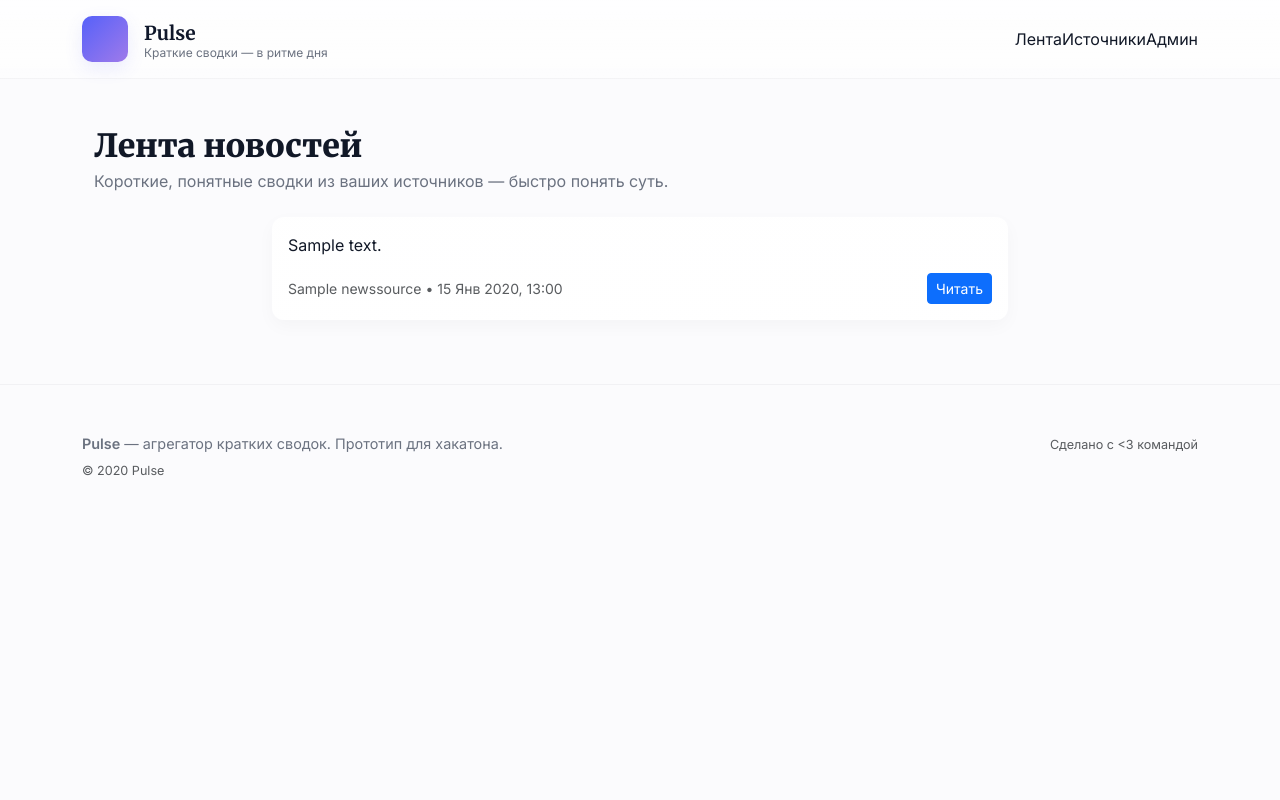
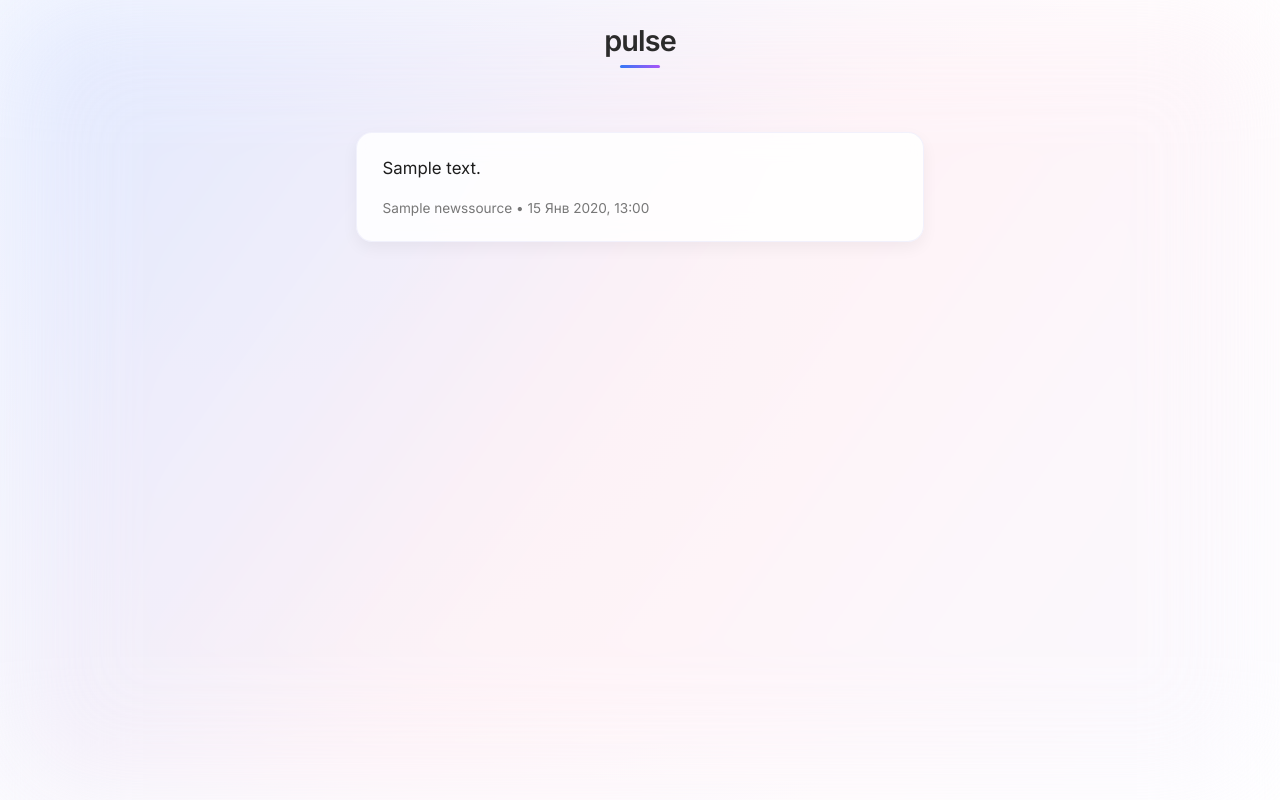
Before and after one commit to give-me-goodness/cringovoe_nazvanie, a Django app: template newsagg/aggregator/templates/aggregator/news_list.html in a window 1280 px wide. Run offline with Django 4.2, Linux system fonts and the light colour scheme; tables that the repository leaves empty hold one stand-in row (values such as "Sample post"); the template is opened without the code that fills it: values that come from a table or form of the project are taken from there, most other values are stand-ins (such as "Sample title", 1, 10 or a date in 2020); some libraries are stand-ins or nearby versions.

Commit message:
прото визуал но без айдентики

```diff
--- /dev/null
+++ b/newsagg/aggregator/static/aggregator/css/site.css
@@ -0,0 +1,147 @@
+/* Общий стиль */
+body {
+  font-family: 'Inter', sans-serif;
+  color: #222;
+  background: radial-gradient(circle at 20% 20%, #f4f7ff 0%, #ffffff 70%);
+  min-height: 100vh;
+  overflow-x: hidden;
+  position: relative;
+}
+
+.gradient-bg {
+  position: fixed;
+  inset: 0;
+  background: linear-gradient(125deg, #d9e4ff, #fff0f5, #f9f9ff);
+  opacity: 0.8;
+  z-index: -1;
+  filter: blur(60px);
+}
+
+/* Логотип / шапка */
+.site-header .logo {
+  font-weight: 600;
+  font-size: 1.8rem;
+  letter-spacing: -0.03em;
+  color: #2b2b2b;
+  position: relative;
+}
+
+.site-header .logo::after {
+  content: "";
+  display: block;
+  margin: 0.4rem auto 0;
+  width: 40px;
+  height: 3px;
+  border-radius: 2px;
+  background: linear-gradient(90deg, #3478f6, #a855f7);
+}
+
+/* Основная колонка */
+.feed-container {
+  max-width: 600px;
+  margin: 2rem auto;
+  padding: 0 1rem 5rem;
+}
+
+/* Карточки */
+.news-feed {
+  display: flex;
+  flex-direction: column;
+  gap: 1.2rem;
+}
+
+.news-card {
+  background: rgba(255, 255, 255, 0.85);
+  backdrop-filter: blur(12px);
+  border-radius: 16px;
+  padding: 1.4rem 1.6rem;
+  box-shadow: 0 6px 16px rgba(0, 0, 0, 0.05);
+  transition: all 0.25s ease;
+  cursor: pointer;
+  border: 1px solid rgba(230, 230, 250, 0.5);
+}
+
+.news-card:hover {
+  transform: translateY(-4px);
+  box-shadow: 0 10px 20px rgba(0,0,0,0.08);
+  border-color: rgba(140, 140, 255, 0.3);
+}
+
+.news-card .summary {
+  font-size: 1.05rem;
+  line-height: 1.6;
+  color: #1e1e1e;
+}
+
+.news-card .meta {
+  display: block;
+  margin-top: 0.6rem;
+  font-size: 0.85rem;
+  color: #777;
+}
+
+/* Полный текст новости */
+.news-full h2 {
+  font-size: 1.3rem;
+  font-weight: 600;
+  margin-bottom: 0.5rem;
+}
+
+.news-full .meta {
+  color: #999;
+  font-size: 0.9rem;
+}
+
+.news-full .content {
+  margin-top: 1.2rem;
+  line-height: 1.7;
+  font-size: 1rem;
+  color: #333;
+}
+
+.read-more {
+  text-decoration: none;
+  font-weight: 500;
+  background: linear-gradient(90deg, #3478f6, #a855f7);
+  color: white;
+  padding: 0.6rem 1rem;
+  border-radius: 8px;
+  transition: opacity 0.2s;
+}
+
+.read-more:hover {
+  opacity: 0.85;
+}
+
+/* Скролл */
+html {
+  scroll-behavior: smooth;
+}
+
+::-webkit-scrollbar {
+  width: 8px;
+}
+::-webkit-scrollbar-thumb {
+  background: linear-gradient(180deg, #a6b8ff, #d3a6ff);
+  border-radius: 10px;
+}
+
+/* Тёмная тема */
+@media (prefers-color-scheme: dark) {
+  body {
+    color: #eee;
+    background: radial-gradient(circle at 10% 10%, #141414 0%, #1b1b1b 70%);
+  }
+  .gradient-bg {
+    background: linear-gradient(145deg, #1a1a2e, #302f4d);
+    opacity: 0.6;
+  }
+  .news-card {
+    background: rgba(28, 28, 40, 0.8);
+    border-color: rgba(255,255,255,0.05);
+  }
+  .news-card .summary { color: #f3f3f3; }
+  .news-card .meta { color: #999; }
+  .read-more { background: linear-gradient(90deg, #5b8cff, #d68cff); }
+  .logo { color: #f3f3f3; }
+}
--- a/newsagg/aggregator/static/css/site.css
+++ /dev/null
@@ -1,97 +0,0 @@
-:root{
-  --accent: #5661f9;      /* мягкий фиолетово-синий */
-  --muted: #6b7280;       /* нейтральный серый */
-  --bg: #fbfbfd;          /* очень светлый фон */
-  --card-bg: #ffffff;
-  --max-width: 880px;
-  --radius: 12px;
-}
-
-/* общие */
-body.site-bg{
-  background: var(--bg);
-  font-family: "Inter", system-ui, -apple-system, "Segoe UI", Roboto, "Helvetica Neue", Arial;
-  color: #111827;
-  -webkit-font-smoothing:antialiased;
-  -moz-osx-font-smoothing:grayscale;
-}
-
-/* header */
-.site-header{
-  background: linear-gradient(180deg, rgba(255,255,255,0.8), rgba(255,255,255,0.6));
-  border-bottom: 1px solid rgba(15,23,42,0.04);
-}
-.brand-title{
-  font-family: "Merriweather", serif;
-  font-weight: 700;
-  font-size: 1.2rem;
-  color: #0f172a;
-  text-decoration: none;
-}
-.brand-sub{
-  font-size: 0.75rem;
-  color: var(--muted);
-  line-height:1;
-}
-
-/* логомарк */
-.logo-mark{
-  width:46px;
-  height:46px;
-  background: linear-gradient(135deg, var(--accent), #9f7aea);
-  border-radius:10px;
-  box-shadow: 0 6px 18px rgba(88,100,250,0.12);
-}
-
-/* hero */
-.hero-title{
-  font-family: "Merriweather", serif;
-  font-weight: 900;
-  font-size: 2rem;
-  margin-bottom: 0.25rem;
-}
-.hero-lead{
-  color: var(--muted);
-  margin-bottom: 0.75rem;
-}
-
-/* cards / list */
-.news-item{
-  border: 0;
-  border-radius: var(--radius);
-  background: linear-gradient(180deg, rgba(255,255,255,0.9), rgba(255,255,255,0.95));
-  box-shadow: 0 6px 18px rgba(15,23,42,0.03);
-}
-.news-summary{
-  color: #111827;
-  font-size: 1rem;
-  line-height: 1.5;
-  margin-bottom: 0.5rem;
-}
-.news-item .meta { color: var(--muted); }
-
-/* modal content */
-.news-title{
-  font-family: "Merriweather", serif;
-  margin-bottom: 0.25rem;
-  font-size: 1.4rem;
-}
-.news-content{
-  color: #111827;
-  font-size: 1rem;
-  line-height: 1.7;
-}
-.modal-body{ padding: 1.5rem; }
-
-/* footer */
-.site-footer{
-  border-top: 1px solid rgba(15,23,42,0.04);
-  color: var(--muted);
-  font-size: 0.9rem;
-}
-
-/* адаптив */
-@media (max-width: 767px){
-  .hero-title{ font-size: 1.4rem; }
-  .logo-mark{ width:40px; height:40px; }
-}
--- a/newsagg/aggregator/templates/aggregator/news_list.html
+++ b/newsagg/aggregator/templates/aggregator/news_list.html
@@ -1,59 +1,27 @@
 {% extends "base.html" %}
-{% load static %}
-{% block title %}Лента — Pulse{% endblock %}
+{% block title %}pulse{% endblock %}
 
 {% block content %}
-<div class="hero mb-4">
-  <div class="container">
-    <h1 class="hero-title">Лента новостей</h1>
-    <p class="hero-lead">Короткие, понятные сводки из ваших источников — быстро понять суть.</p>
-  </div>
-</div>
-
-<div class="row justify-content-center">
-  <div class="col-lg-8">
-    <div class="list-stack">
+<div class="news-feed">
   {% for item in news %}
-      <article class="news-item card mb-3">
-        <div class="card-body d-flex flex-column">
-          <!-- В ленте показываем только summary -->
-          <p class="news-summary mb-3">{{ item.summary }}</p>
-
-          <div class="d-flex justify-content-between align-items-center mt-auto">
-            <div class="meta text-muted small">
-              {{ item.source.name }} • {{ item.published_date|date:"d M Y, H:i" }}
-            </div>
-            <div>
-              <button class="btn btn-sm btn-primary"
+  <article class="news-card"
            hx-get="{% url 'news_detail_card' item.id %}"
            hx-target="#modal-body"
            hx-trigger="click"
            data-bs-toggle="modal"
            data-bs-target="#newsModal">
-                Читать
-              </button>
-            </div>
-          </div>
-        </div>
+    <p class="summary">{{ item.summary }}</p>
+    <span class="meta">{{ item.source.name }} • {{ item.published_date|date:"d M Y, H:i" }}</span>
   </article>
   {% empty %}
-        <div class="card"><div class="card-body">Новостей пока нет</div></div>
+    <div class="text-center text-muted py-5">Пока новостей нет</div>
   {% endfor %}
 </div>
-  </div>
-</div>
 
-<!-- Модалка (Bootstrap) -->
 <div class="modal fade" id="newsModal" tabindex="-1" aria-hidden="true">
   <div class="modal-dialog modal-lg modal-dialog-centered">
     <div class="modal-content">
-      <div class="modal-header border-0">
-        <h5 class="modal-title">Новость</h5>
-        <button type="button" class="btn-close" data-bs-dismiss="modal" aria-label="Закрыть"></button>
-      </div>
-      <div class="modal-body" id="modal-body">
-        <!-- htmx сюда вставит news_card.html -->
-      </div>
+      <div class="modal-body" id="modal-body"></div>
     </div>
   </div>
 </div>
--- a/newsagg/templates/base.html
+++ b/newsagg/templates/base.html
@@ -2,62 +2,27 @@
 <!DOCTYPE html>
 <html lang="ru">
   <head>
-  <meta charset="utf-8">
-  <title>{% block title %}Pulse — Лента{% endblock %}</title>
-  <meta name="viewport" content="width=device-width,initial-scale=1">
+    <meta charset="UTF-8" />
+    <meta name="viewport" content="width=device-width, initial-scale=1">
+    <title>{% block title %}pulse{% endblock %}</title>
 
-  <!-- Google Fonts: Merriweather (headings) + Inter (body) -->
-  <link href="https://fonts.googleapis.com/css2?family=Inter:wght@300;400;600&family=Merriweather:wght@700;900&display=swap" rel="stylesheet">
-
-  <!-- Bootstrap CSS -->
+    <!-- Шрифт и стили -->
+    <link href="https://fonts.googleapis.com/css2?family=Inter:wght@400;500;600&display=swap" rel="stylesheet">
     <link href="https://cdn.jsdelivr.net/npm/bootstrap@5.3.2/dist/css/bootstrap.min.css" rel="stylesheet">
-
-  <!-- Custom CSS -->
+    <script src="https://unpkg.com/htmx.org@1.9.10"></script>
     <link href="{% static 'aggregator/css/site.css' %}" rel="stylesheet">
-
-  <!-- htmx -->
-  <script src="https://unpkg.com/htmx.org@1.9.10"></script>
-  <!-- Bootstrap JS (для модалок) -->
-  <script src="https://cdn.jsdelivr.net/npm/bootstrap@5.3.2/dist/js/bootstrap.bundle.min.js"></script>
-  {% block head_extra %}{% endblock %}
   </head>
-<body class="site-bg">
-
-<header class="site-header py-3">
-  <div class="container d-flex align-items-center justify-content-between">
-    <div class="brand d-flex align-items-center">
-      <div class="logo-mark" aria-hidden="true"></div>
-      <div class="ms-3">
-        <a href="{% url 'news_list' %}" class="brand-title">Pulse</a>
-        <div class="brand-sub">Краткие сводки — в ритме дня</div>
-      </div>
-    </div>
-    <nav class="nav-links d-none d-md-flex">
-      <a href="#" class="nav-link">Лента</a>
-      <a href="#" class="nav-link">Источники</a>
-      <a href="/admin/" class="nav-link">Админ</a>
-    </nav>
-    <button class="btn btn-outline-primary d-md-none" type="button" data-bs-toggle="collapse" data-bs-target="#mobileNav">Меню</button>
-  </div>
+  <body>
+    <header class="site-header text-center py-4">
+      <h1 class="logo">pulse</h1>
     </header>
 
-<main class="container site-main py-5">
+    <main class="feed-container">
       {% block content %}{% endblock %}
     </main>
 
-<footer class="site-footer py-5">
-  <div class="container">
-    <div class="row">
-      <div class="col-md-8">
-        <p class="mb-1"><strong>Pulse</strong> — агрегатор кратких сводок. Прототип для хакатона.</p>
-        <small class="text-muted">© {{ now|date:"Y" }} Pulse</small>
-      </div>
-      <div class="col-md-4 text-md-end">
-        <small class="text-muted">Сделано с <3 командой</small>
-      </div>
-    </div>
-  </div>
-</footer>
+    <div class="gradient-bg"></div>
 
+    <script src="https://cdn.jsdelivr.net/npm/bootstrap@5.3.2/dist/js/bootstrap.bundle.min.js"></script>
   </body>
 </html>
```
Also changed, not shown: newsagg/aggregator/templates/aggregator/news_card.html (+6 -9 lines). Lines whose indentation alone changed are shown as unchanged.
